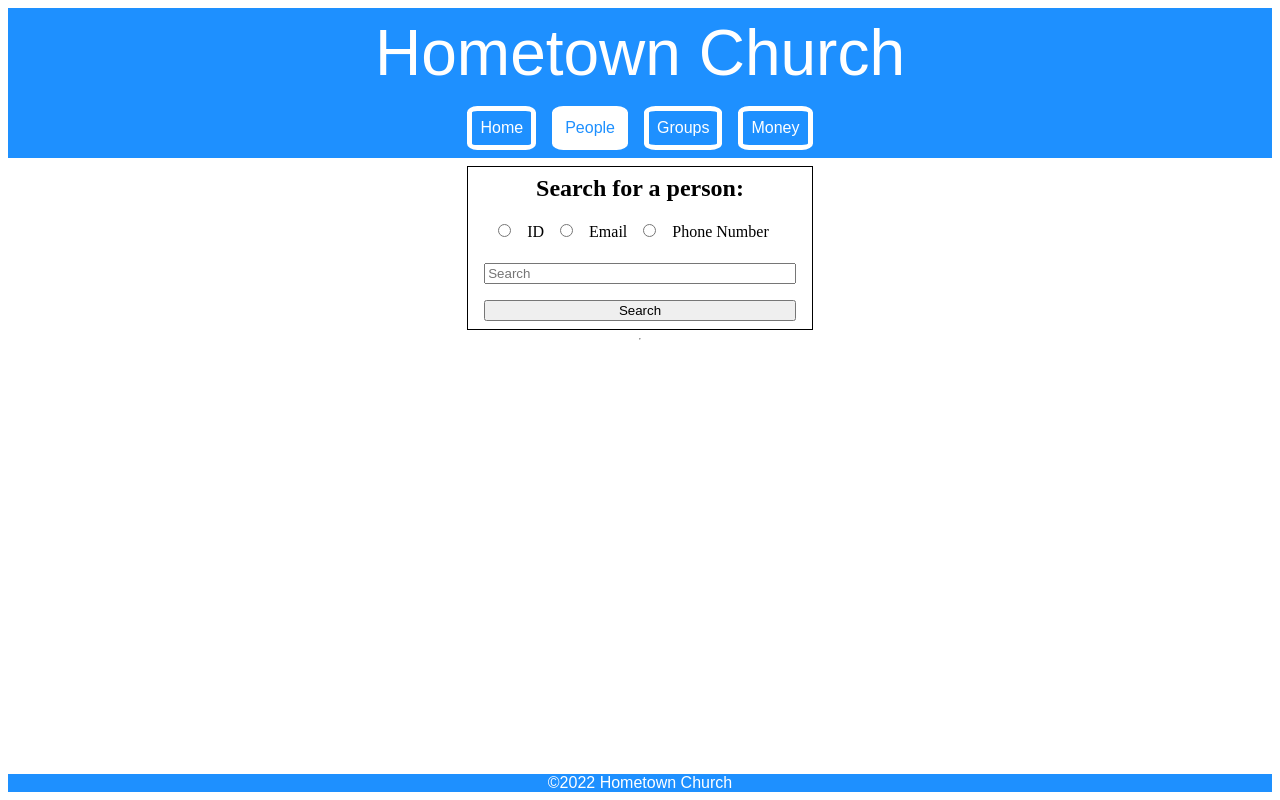
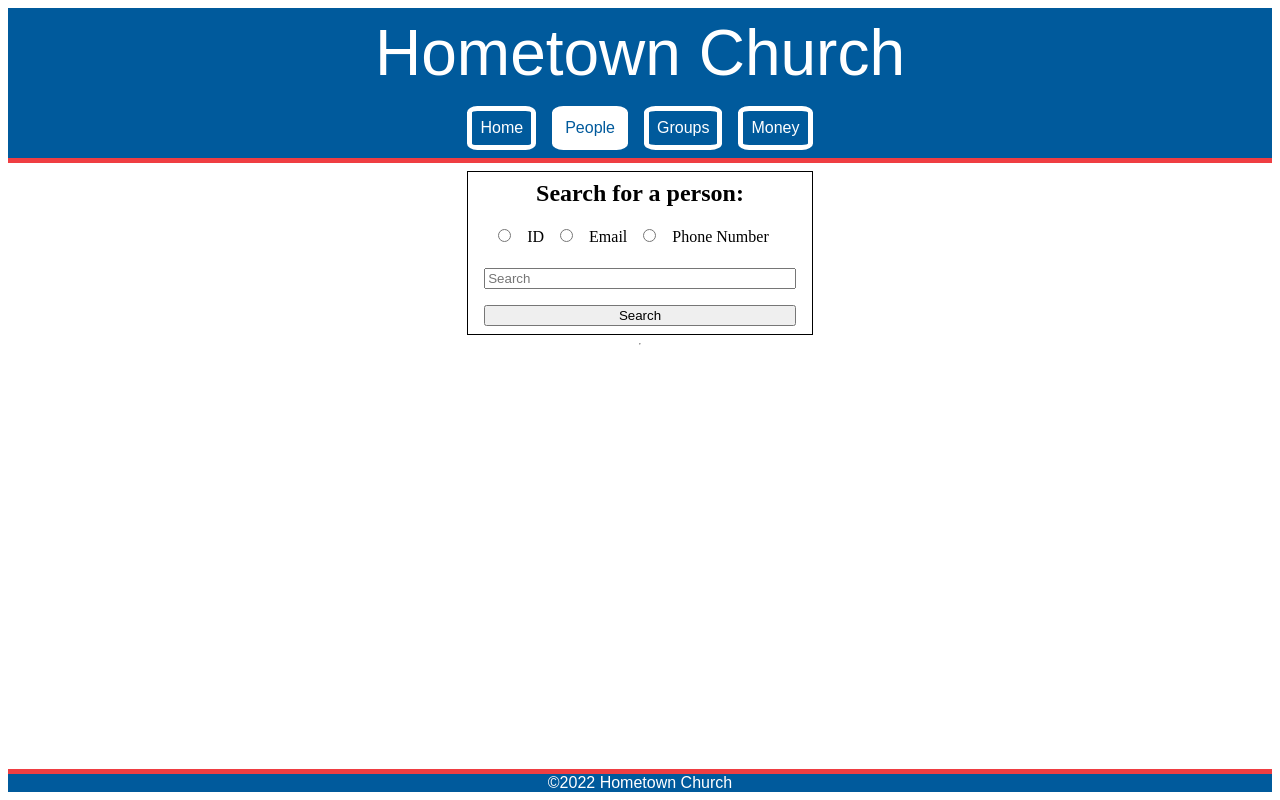
Before and after one commit to SethThomaspowered/church_manager_front-end, an Angular app: page /people in a window 1280 px wide. Built offline with nearby package versions, Linux system fonts and the light colour scheme; a web font is replaced by a local one.

Commit message:
mgr box styling

```diff
--- a/src/app/app.component.css
+++ b/src/app/app.component.css
@@ -34,7 +34,7 @@
 
 .header, .div-footer {
     margin: 0.5REM;
-    background-color: dodgerblue;
+    background-color: #005A9C;
     color: white;
     display: flex;
     flex-direction: row;
@@ -42,6 +42,11 @@
 
 .header {
     flex-direction: column;
+    border-bottom: 5px #EF3E42 solid;
+}
+
+.div-footer {
+    border-top: 5px #EF3E42 solid;
 }
 
 .div-footer {
@@ -68,7 +73,7 @@ nav a {
 }
 
 nav a:hover {
-    color: dodgerblue;
+    color: #005A9C;
     background-color: white;
     text-decoration: none;
     transition: 0.5s;
@@ -80,7 +85,8 @@ nav a:hover {
 }
 
 nav a.active {
-    color: dodgerblue;
+    color: #005A9C;
     background-color: white;
+    border: #fff 5px solid;
     text-decoration: none;
 }
--- a/src/app/people/people.component.css
+++ b/src/app/people/people.component.css
@@ -57,7 +57,7 @@ fieldset {
 .manager-box {
     display: flex;
     flex-direction: column;
-    justify-content: space-between;
+    justify-content: center;
 }
 
 .sub-box{
@@ -66,7 +66,10 @@ fieldset {
     justify-content: space-between;
 }
 
-
+.children, .parents, .spouse{
+    border: 1px black solid;
+    padding: 1REM;
+}
 .childrenList, .parentsList, .spouseList{
     background-color: #005A9C;
     color: white;
```
